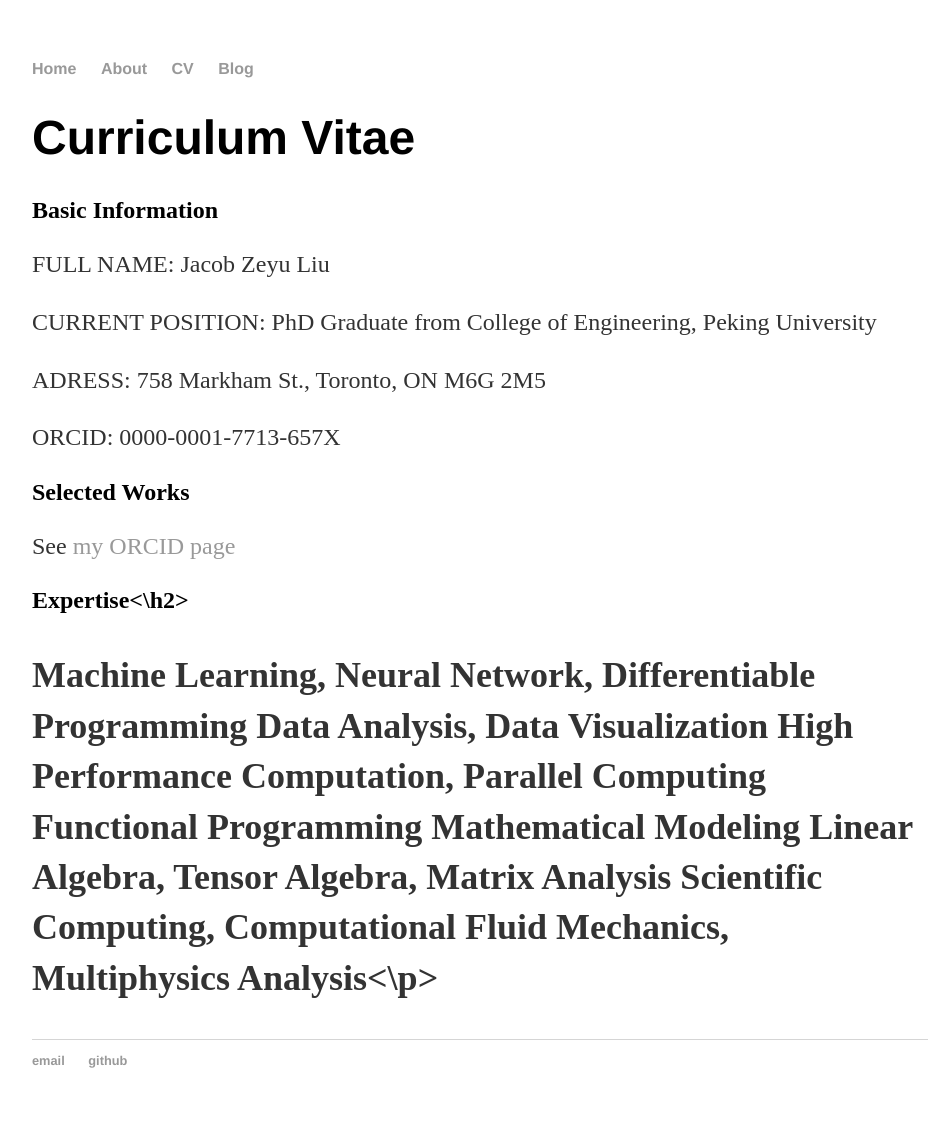
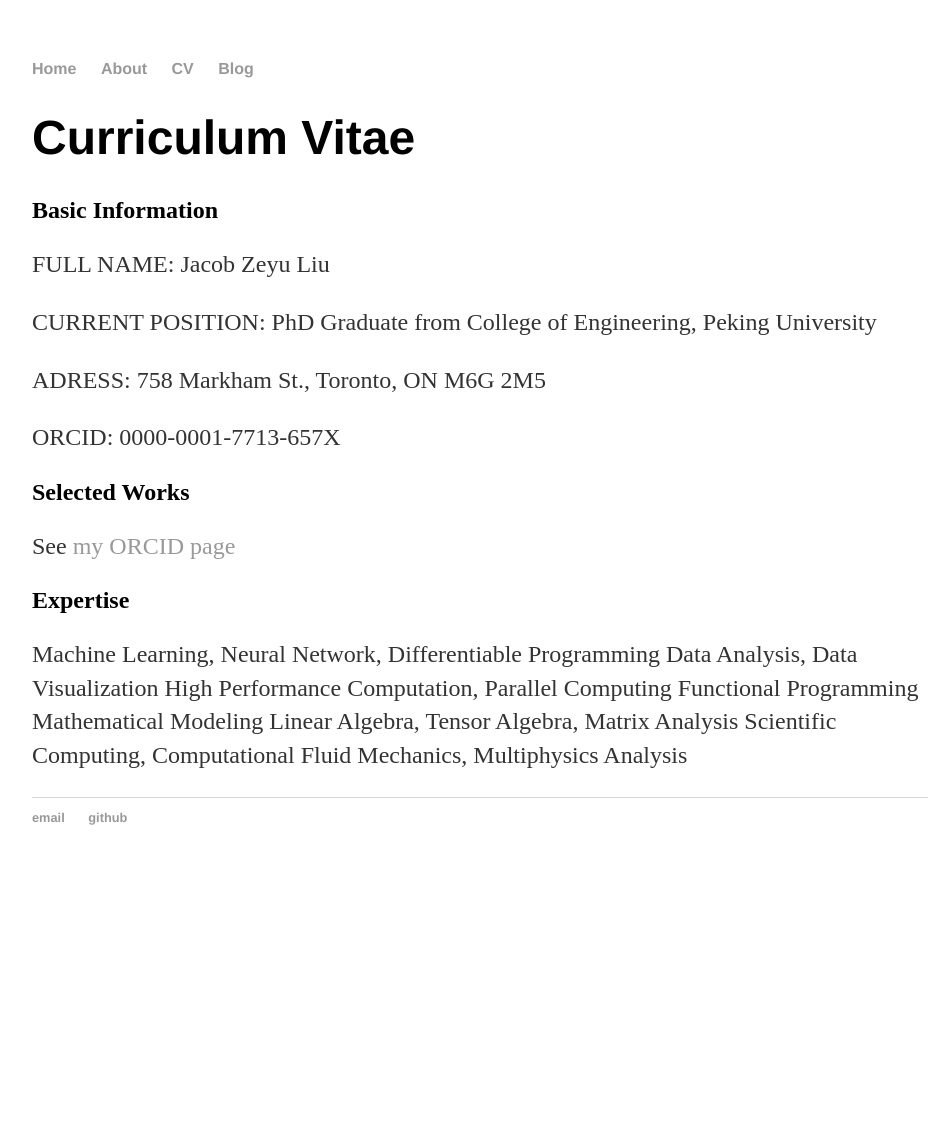
Before and after one commit to jacob-zyl/jacob-zyl.github.io, a Jekyll site: the page built from cv/index.html, in a window 1280 px wide. Shown: the whole page, without its empty margins (160-1109 px from the left). Built offline with Jekyll 4.4.1, drawn with Linux system fonts in a browser that asks for light colours; after the commit the page ends 900 px from its top, so only the background shows below that.

```diff
--- a/cv/index.html
+++ b/cv/index.html
@@ -20,7 +20,7 @@ title: Jacob Z. Liu, CV
 
   <p>See <a href="https://orcid.org/0000-0001-7713-657X">my ORCID page</a></p>
 
-<h2>Expertise<\h2>
+<h2>Expertise</h2>
 
 <p>Machine Learning, Neural Network, Differentiable Programming
 Data Analysis, Data Visualization
@@ -28,7 +28,7 @@ High Performance Computation, Parallel Computing
 Functional Programming
 Mathematical Modeling
 Linear Algebra, Tensor Algebra, Matrix Analysis
-Scientific Computing, Computational Fluid Mechanics, Multiphysics Analysis<\p>
+Scientific Computing, Computational Fluid Mechanics, Multiphysics Analysis</p>
 
 
 
```
